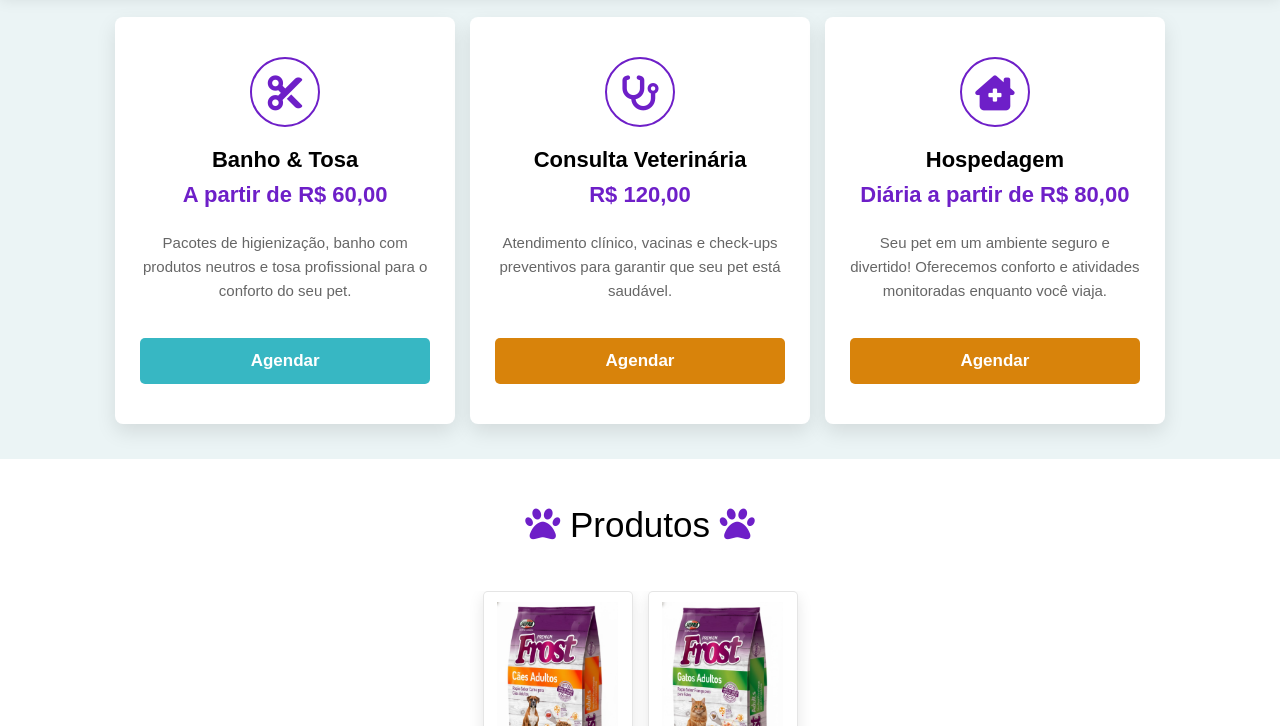
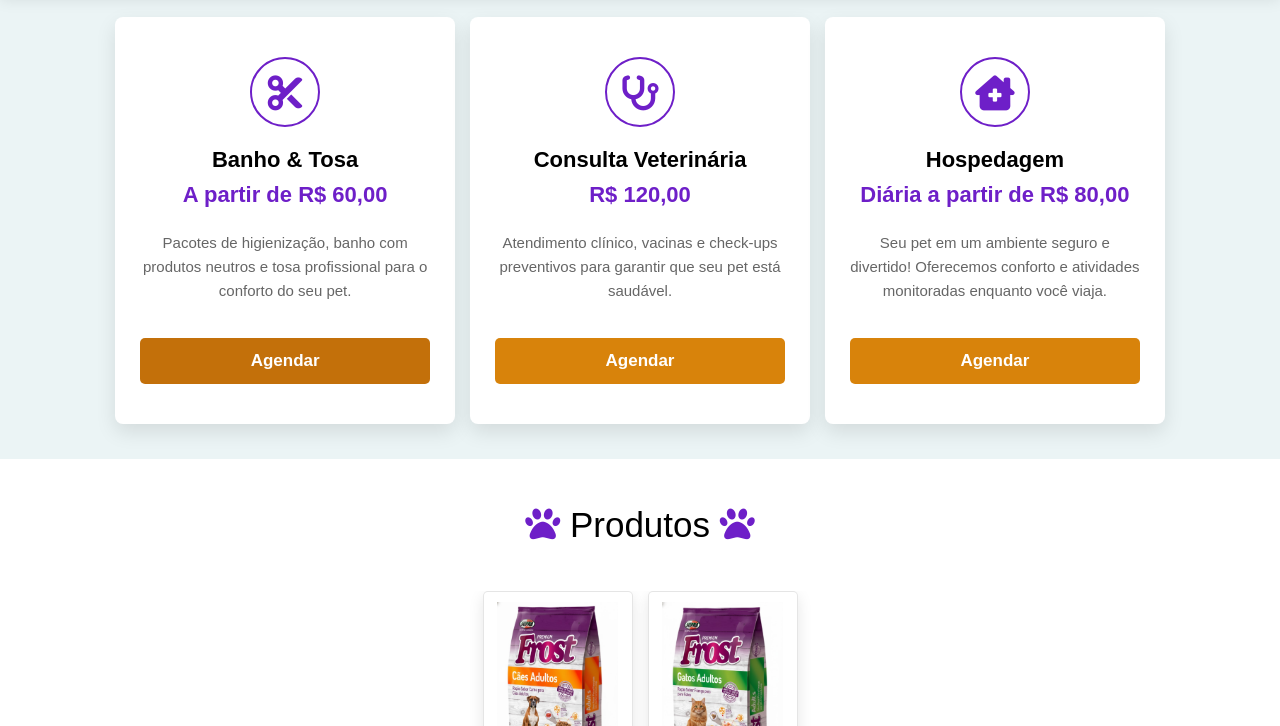
Before and after one commit to carolinersant/petshop-happypaws, a plain HTML site: page index.html in a window 1280 px wide. In both pictures the pointer is over the link 285 px from the left and 806 px from the top of the page. Shown: the part 445-1171 px from the top of the page. Drawn offline with nearby package versions, Linux system fonts and the light colour scheme.

Commit message:
Add files via upload
Correção da cor do botão;

```diff
--- a/style.css
+++ b/style.css
@@ -237,7 +237,7 @@ header .time-display {
   padding: 1rem 3rem;
 }
 .category .service-card .btn:hover {
-  background-color: #37b7c3;
+  background-color: #c3700a;
 }
 /* FIM DOS ESTILOS DOS CARDS DE SERVIÇO */
 
```
